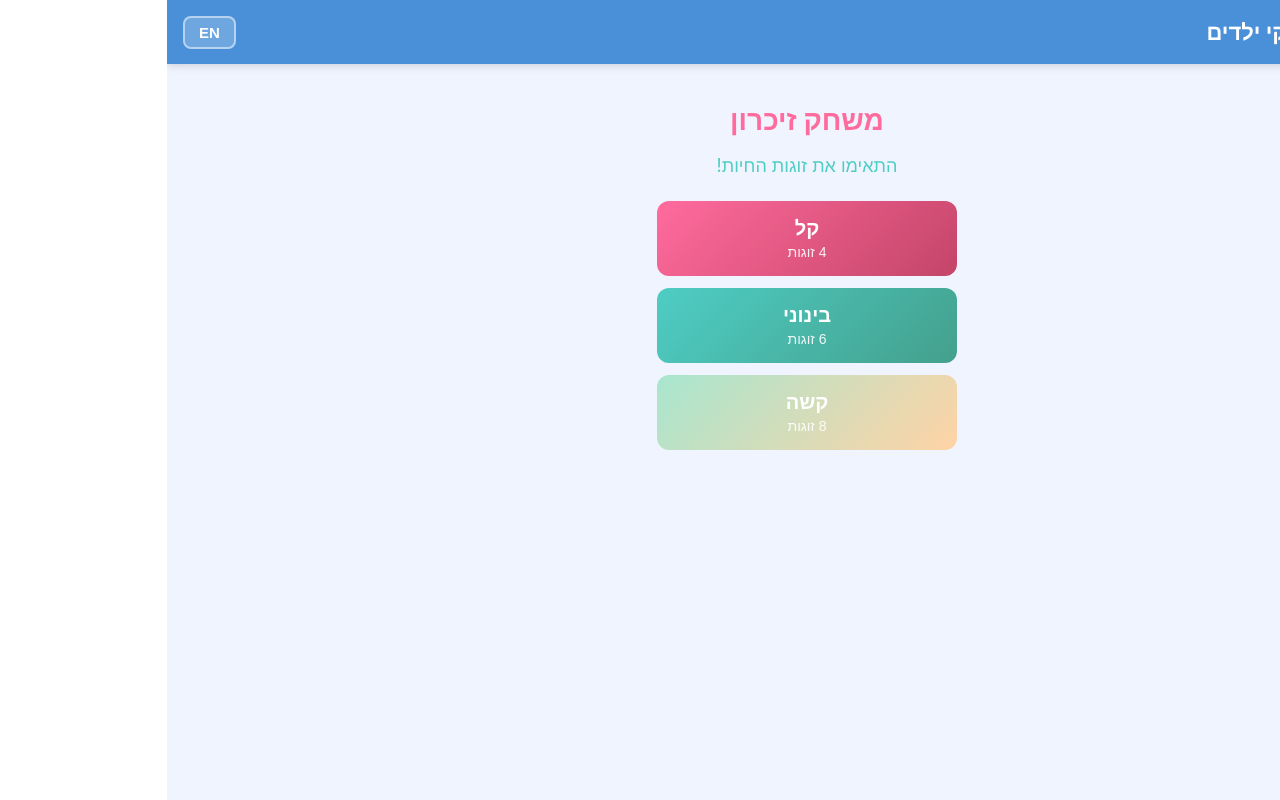
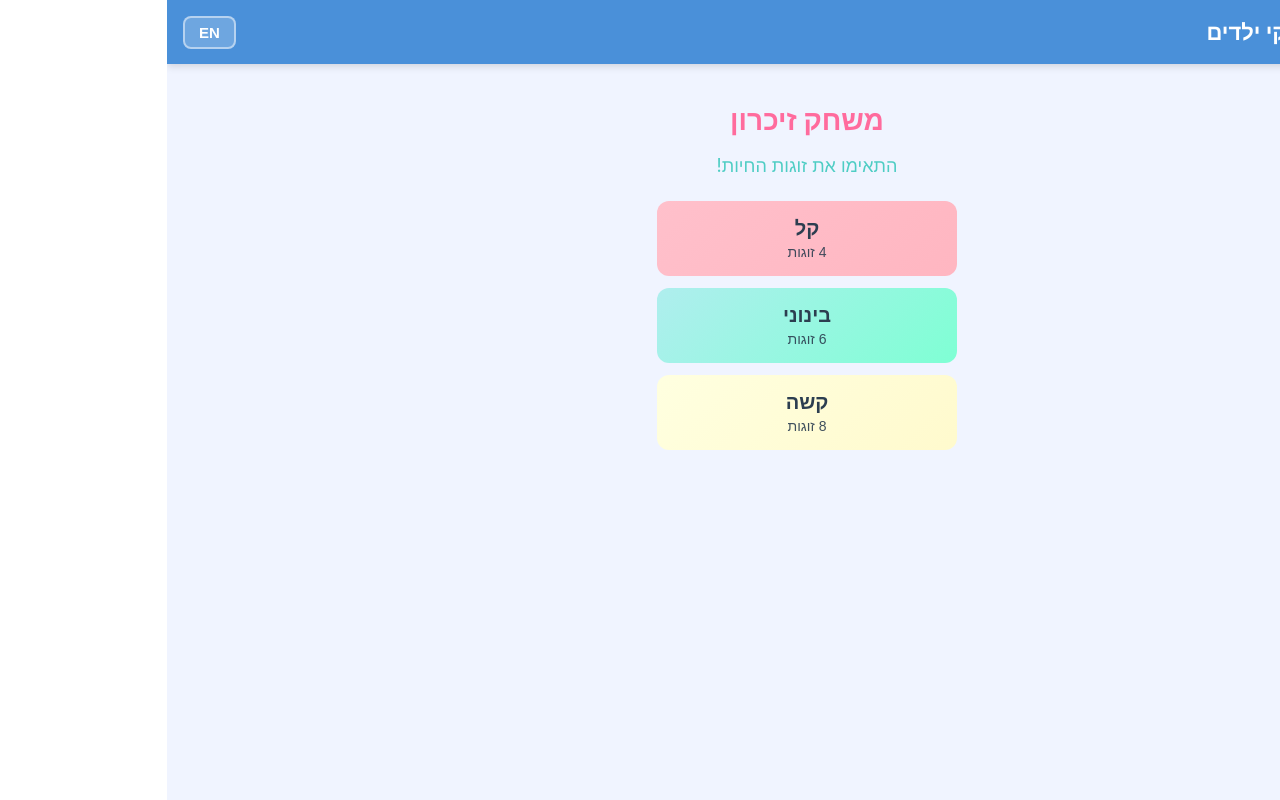
Before and after one commit to lvaizer/kids-games, a React (Create React App) app: page /games/memory in a window 1280 px wide. Built offline with nearby package versions, Linux system fonts and the light colour scheme.

Commit message:
Update difficulty buttons with vibrant pastel gradients and dark text for better contrast

```diff
--- a/src/games/memory/MemoryGame.css
+++ b/src/games/memory/MemoryGame.css
@@ -33,7 +33,7 @@
   padding: 16px;
   border: none;
   border-radius: 12px;
-  color: white;
+  color: #2c3e50;
   font-size: 16px;
   cursor: pointer;
   transition: transform 0.2s, box-shadow 0.2s;
@@ -44,9 +44,9 @@
   box-shadow: 0 4px 12px rgba(0, 0, 0, 0.2);
 }
 
-.diff-easy { background: linear-gradient(135deg, #ff6b9d 0%, #c44569 100%); }
-.diff-medium { background: linear-gradient(135deg, #4ecdc4 0%, #44a08d 100%); }
-.diff-hard { background: linear-gradient(135deg, #a8e6cf 0%, #ffd3a5 100%); }
+.diff-easy { background: linear-gradient(135deg, #ffc0cb 0%, #ffb6c1 100%); }
+.diff-medium { background: linear-gradient(135deg, #afeeee 0%, #7fffd4 100%); }
+.diff-hard { background: linear-gradient(135deg, #ffffe0 0%, #fffacd 100%); }
 
 .diff-label {
   font-size: 20px;
```
